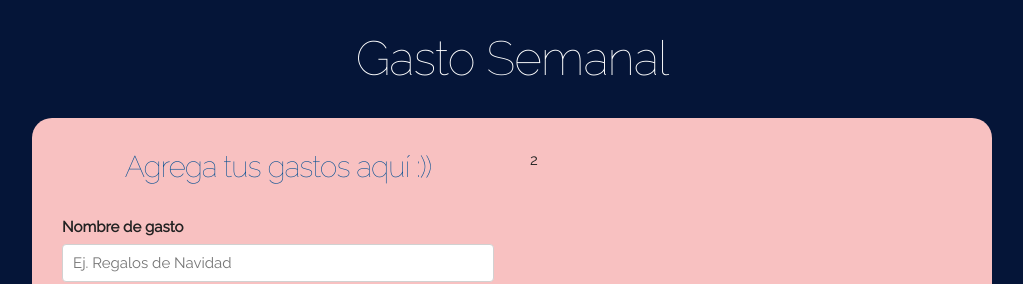
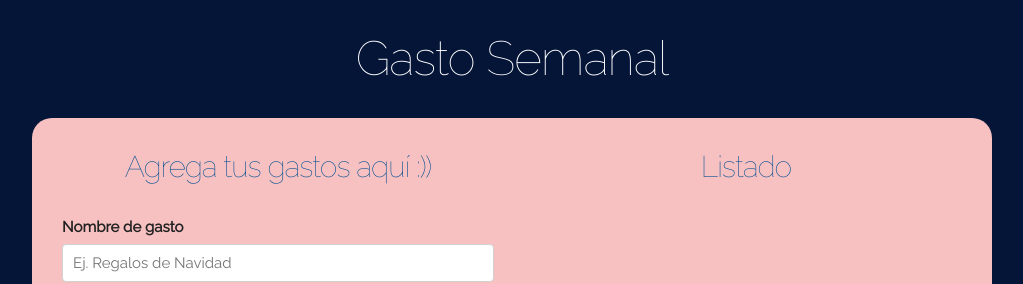
Before and after one commit to soymelisa/gastoNavidad, a React (Create React App) app: page / in a window 1280 px wide. Shown: the top 284 px of the page, without its empty margins (128-1151 px from the left). Built offline with nearby package versions, Linux system fonts and the light colour scheme.

Commit message:
agregando Formulario, el componente que muestra los gastos

```diff
--- a/src/componentes/App.js
+++ b/src/componentes/App.js
@@ -2,6 +2,8 @@
 import '../css/App.css';
 import Header from './Header';
 import Formulario from './Formulario';
+import Listado from './Listado';
+
 
 class App extends Component {
 
@@ -15,12 +17,14 @@
 agregarGasto = gasto => {
   // tomar una copia del state actual
   const gastos = {...this.state.gastos};
-  console.log('Se agregó el gasto' + gasto);
-  console.log(gastos);
+
   // agregar al gasto, el objeto del state
+  gastos[`gasto${Date.now() }`] = gasto;
 
   // ponerlo en el state
-
+  this.setState({
+    gastos
+  })
 
 }
 
@@ -39,7 +43,9 @@
               />
             </div>
             <div className="one-half column">
-              2
+              <Listado
+                gastos={this.state.gastos}
+              />
             </div>
           </div>
         </div>
--- a/src/componentes/Formulario.js
+++ b/src/componentes/Formulario.js
@@ -16,7 +16,6 @@
             nombreGastoRef : this.nombreGastoRef.current.value,
             cantidadGastoRef : this.cantidadGastoRef.current.value
         }
-        console.log(gasto);
         // agregarlo y enviarlo por props
         this.props.agregarGasto(gasto);
         // resetear el formulario (opcional)
--- /dev/null
+++ b/src/componentes/Listado.js
@@ -0,0 +1,14 @@
+import React, {Component} from 'react'; //#endregion
+
+class Listado extends Component {
+    render() {
+        return(
+            <div className="gastos-realizados">
+                <h2>Listado</h2>
+
+            </div>
+        )
+    }
+}
+
+export default Listado;
```
